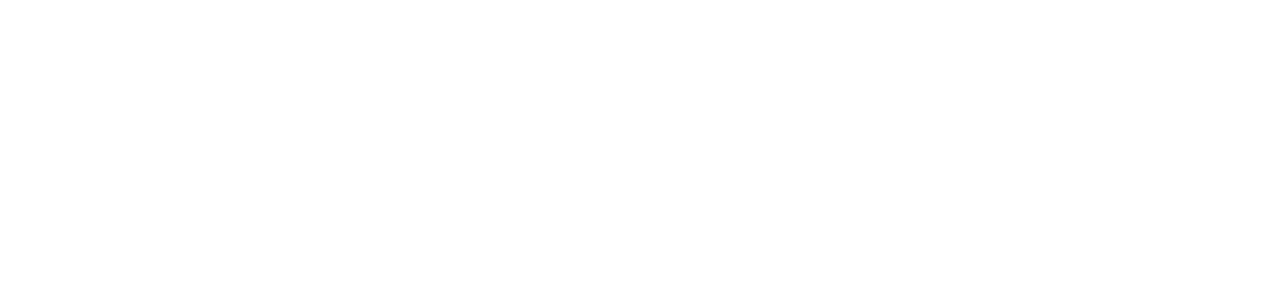
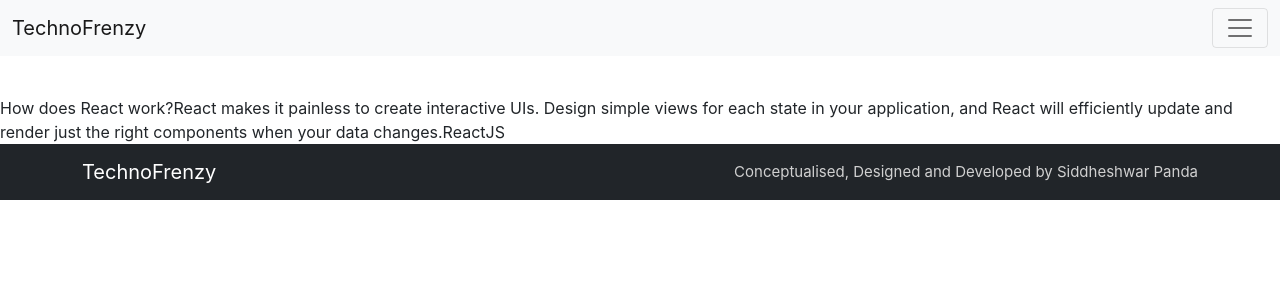
Before and after one commit to sidd2307/Technofrenzy, a React (Create React App) app: page /question/1 in a window 1280 px wide. Before the commit this address had no page. Shown: the top 300 px of the page. Built offline with nearby package versions, Linux system fonts and the light colour scheme; a small style sheet from the web is missing; the HTML template or start-up script is replaced by a standard one.

Commit message:
new question page and routing

```diff
--- a/src/App.js
+++ b/src/App.js
@@ -5,6 +5,7 @@
   Route,
 } from "react-router-dom";
 import Home from "./pages/home/Home";
+import IndividualQuestionPage from "./pages/individualquestion/IndividualQuestionPage";
 
 // pages import
 import Login from './pages/signup/Login';
@@ -18,6 +19,7 @@
           <Route path="/" element={<Home />} />
           <Route path="/login" element={<Login />} />
           <Route path="/register" element={<Register />} />
+          <Route path="/question/:questionid" element={<IndividualQuestionPage />} />
         </Routes>
       </BrowserRouter>
     </div>
--- a/src/components/Body.jsx
+++ b/src/components/Body.jsx
@@ -3,9 +3,11 @@
 import Sonnet from "./Sonnet";
 import { categoryTags, questions } from "../static/data";
 import { BiDownvote, BiUpvote } from "react-icons/bi";
+import { useNavigate } from "react-router-dom";
 
 export default function Body() {
   const [selectedcategory, setselectedcategory] = useState("react");
+  let navigate = useNavigate();
   return (
     <div>
       <Tab.Container
@@ -43,8 +45,22 @@
                         <Card.Header>{item.categoryNameFull}</Card.Header>
                         <Card.Body>
                           <Card.Title>{item.heading}</Card.Title>
-                          <Card.Text>{item.description}</Card.Text>
-                          <div
+                          <Card.Text>
+                            {item.description.substring(0, 197)}
+                            <span
+                              style={{
+                                color: "gray",
+                                fontWeight: "bolder",
+                                cursor: "pointer",
+                              }}
+                              onClick={() => {
+                                navigate(`/question/${item.id}`);
+                              }}
+                            >
+                              &nbsp; read more...
+                            </span>
+                          </Card.Text>
+                          {/* <div
                             style={{
                               width: 200,
                               display: "flex",
@@ -52,10 +68,19 @@
                               justifyContent: "space-between",
                             }}
                           >
-                            <BiUpvote color="green" size={35} />
-                            <BiDownvote color="red" size={35} />
-                            <Button variant="primary">View</Button>
-                          </div>
+                            <div style={{ display: "flex" }}>
+                              <BiUpvote color="green" size={35} />
+                            </div>
+                            <BiDownvote color="red" size={35} /> */}
+                          <Button
+                            onClick={() => {
+                              navigate(`/question/${item.id}`);
+                            }}
+                            variant="primary"
+                          >
+                            View
+                          </Button>
+                          {/* </div> */}
                         </Card.Body>
                       </Card>
                     )}
--- /dev/null
+++ b/src/components/Question.jsx
@@ -0,0 +1,11 @@
+import React from "react";
+
+export default function Question(props) {
+  return (
+    <div>
+      {props.heading}
+      {props.description}
+      {props.categoryNameFull}
+    </div>
+  );
+}
--- /dev/null
+++ b/src/pages/individualquestion/IndividualQuestionPage.jsx
@@ -0,0 +1,46 @@
+import React, { useEffect, useState } from "react";
+import { useParams } from "react-router-dom";
+import Footer from "../../components/Footer";
+import NavBar from "../../components/NavBar";
+import Question from "../../components/Question";
+import Test from "../../components/Test";
+import { questions } from "../../static/data";
+
+export default function IndividualQuestionPage() {
+  const params = useParams();
+  console.log(params.questionid);
+
+  const [question, setquestion] = useState(null);
+
+  // useEffect(() => {
+  //   questions.map((item) => {
+  //     console.log("item.id", item.id);
+  //     console.log("params", params.questionid);
+  //     if (item.id === params.questionid) {
+  //       setquestion(item);
+  //     }
+  //     console.log(question);
+  //   });
+  // }, []);
+
+  return (
+    <div>
+      <NavBar />
+      <br />
+      {questions.map((item, key) => {
+        return (
+          <div key={key}>
+            {item.id === parseInt(params.questionid) && (
+              <Question
+                heading={item.heading}
+                description={item.description}
+                categoryNameFull={item.categoryNameFull}
+              />
+            )}
+          </div>
+        );
+      })}
+      <Footer />
+    </div>
+  );
+}
--- a/src/static/data.js
+++ b/src/static/data.js
@@ -41,36 +41,42 @@
 
 export const questions = [
     {
+        id: 1,
         heading: "How does React work?",
         categoryName: "react",
         categoryNameFull: "ReactJS",
         description: "React makes it painless to create interactive UIs. Design simple views for each state in your application, and React will efficiently update and render just the right components when your data changes."
     },
     {
+        id: 2,
         heading: "How does Angular work?",
         categoryName: "angular",
         categoryNameFull: "Angular",
         description: "Build features quickly with simple, declarative templates. Extend the template language with your own components and use a wide array of existing components. Get immediate Angular-specific help and feedback with nearly every IDE and editor. All this comes together so you can focus on building amazing apps rather than trying to make the code work."
     },
     {
+        id: 3,
         heading: "How does Django work?",
         categoryName: "django",
         categoryNameFull: "Django",
         description: "Django is a high-level Python web framework that encourages rapid development and clean, pragmatic design. Built by experienced developers, it takes care of much of the hassle of web development, so you can focus on writing your app without needing to reinvent the wheel. It’s free and open source."
     },
     {
+        id: 4,
         heading: "How does NodeJS work?",
         categoryName: "nodejs",
         categoryNameFull: "NodeJS",
         description: "When you install a package using npm install <packagename>, the latest available version of the package is downloaded and put in the node_modules folder, and a corresponding entry is added to the package.json and package-lock.json files that are present in your current folder."
     },
     {
+        id: 5,
         heading: "How does React-Native work?",
         categoryName: "reactnative",
         categoryNameFull: "React-Native",
         description: "If you are new to mobile development, the easiest way to get started is with Expo CLI. Expo is a set of tools built around React Native and, while it has many features, the most relevant feature for us right now is that it can get you writing a React Native app within minutes. You will only need a recent version of Node.js and a phone or emulator. If you'd like to try out React Native directly in your web browser before installing any tools, you can try out Snack."
     },
     {
+        id: 6,
         heading: "How does NodeJE run a server?",
         categoryName: "nodejs",
         categoryNameFull: "NodeJS",
```
